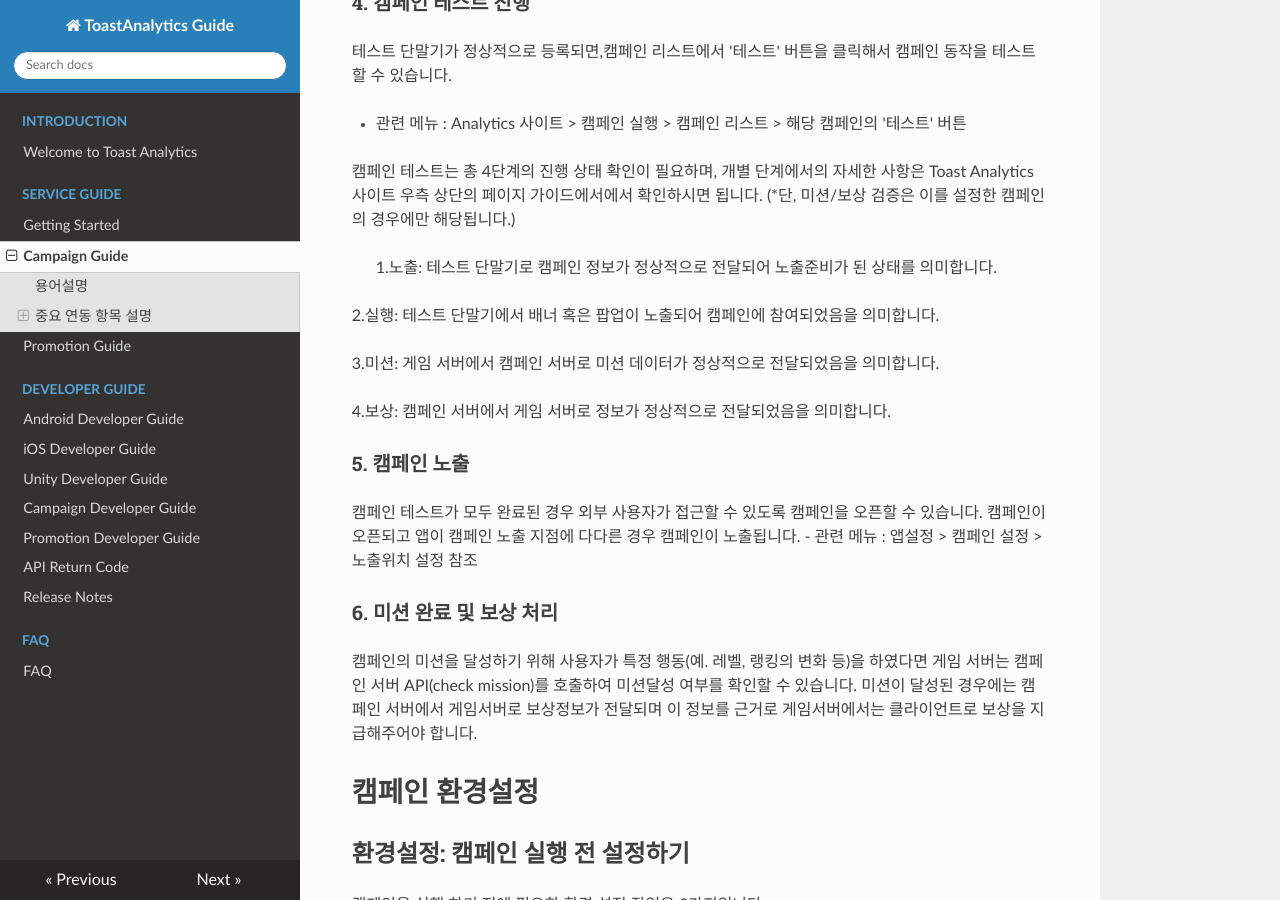
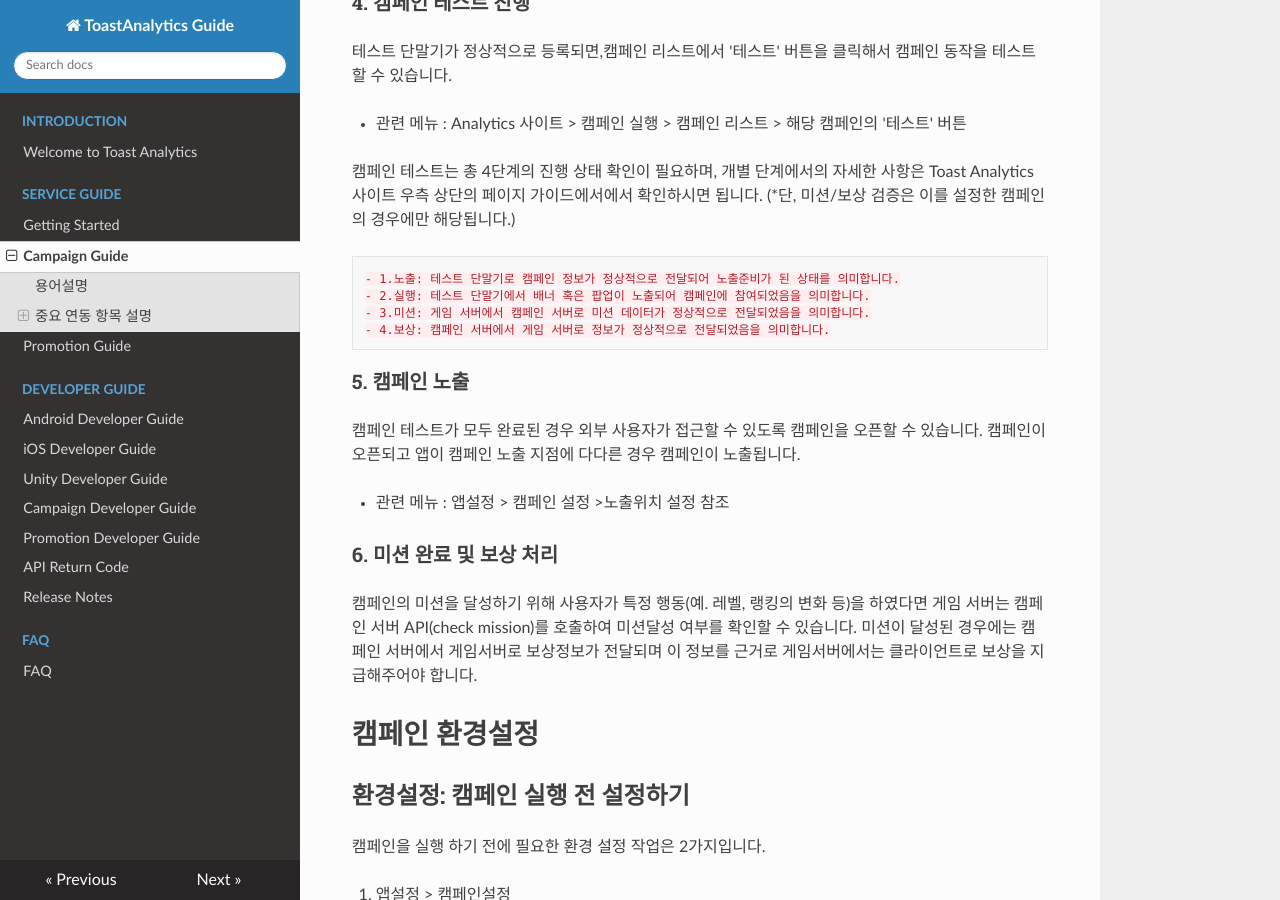
Before and after one commit to ToastAnalytics/ToastAnalytics, an MkDocs documentation site: the page built from docs/Developer/2. Campaign Guide.md, in a window 1280 px wide and 900 px high, scrolled down 2271 px. Built offline with MkDocs 1.6.1, drawn with Linux system fonts in a browser that asks for light colours; nearby versions of some CDN libraries; old or Windows-style settings are respelled for this version of MkDocs.

````diff
--- a/docs/Developer/2. Campaign Guide.md
+++ b/docs/Developer/2. Campaign Guide.md
@@ -62,17 +62,15 @@ Toast Analytics SDK를 통해 Device ID와 Device Token을 획득한 후, 테스
 - 관련 메뉴 : Analytics 사이트 > 캠페인 실행 > 캠페인 리스트 > 해당 캠페인의 '테스트' 버튼
 
 캠페인 테스트는 총 4단계의 진행 상태 확인이 필요하며, 개별 단계에서의 자세한 사항은 Toast Analytics 사이트 우측 상단의 페이지 가이드에서에서 확인하시면 됩니다. (*단, 미션/보상 검증은 이를 설정한 캠페인의 경우에만 해당됩니다.)
->
- 1.노출: 테스트 단말기로 캠페인 정보가 정상적으로 전달되어 노출준비가 된 상태를 의미합니다.
-
- 2.실행: 테스트 단말기에서 배너 혹은 팝업이 노출되어 캠페인에 참여되었음을 의미합니다.
-
- 3.미션: 게임 서버에서 캠페인 서버로 미션 데이터가 정상적으로 전달되었음을 의미합니다.
-
- 4.보상: 캠페인 서버에서 게임 서버로 정보가 정상적으로 전달되었음을 의미합니다.
-
+```
+- 1.노출: 테스트 단말기로 캠페인 정보가 정상적으로 전달되어 노출준비가 된 상태를 의미합니다.
+- 2.실행: 테스트 단말기에서 배너 혹은 팝업이 노출되어 캠페인에 참여되었음을 의미합니다.
+- 3.미션: 게임 서버에서 캠페인 서버로 미션 데이터가 정상적으로 전달되었음을 의미합니다.
+- 4.보상: 캠페인 서버에서 게임 서버로 정보가 정상적으로 전달되었음을 의미합니다.
+```
 ###5. 캠페인 노출
 캠페인 테스트가 모두 완료된 경우 외부 사용자가 접근할 수 있도록 캠페인을 오픈할 수 있습니다. 캠페인이 오픈되고 앱이 캠페인 노출 지점에 다다른 경우 캠페인이 노출됩니다.
+
 - 관련 메뉴 : 앱설정 > 캠페인 설정 >노출위치 설정 참조
 
 ###6. 미션 완료 및 보상 처리
````
